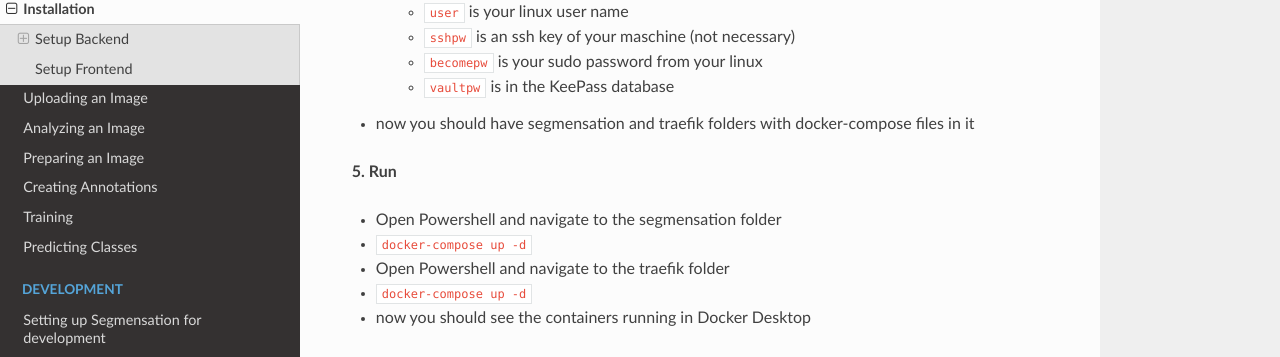
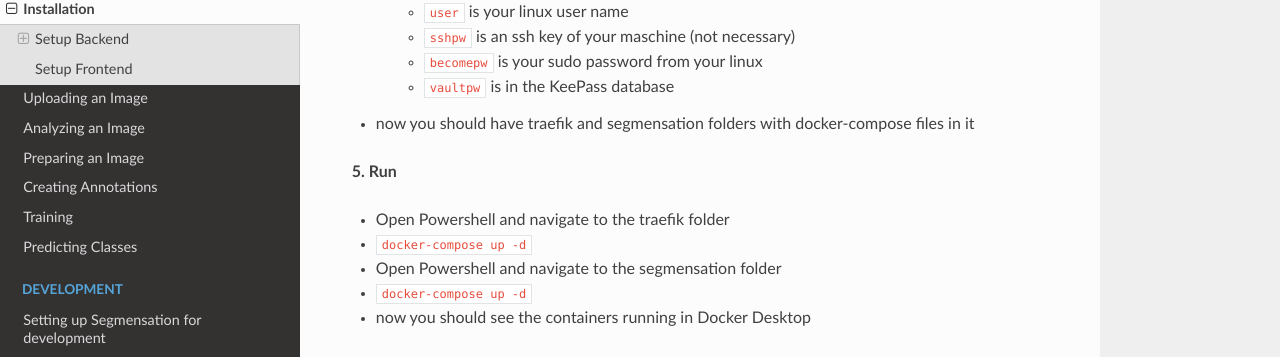
Before and after one commit to Segmensation/segmensation-docs, a Sphinx documentation site: the page built from source/usage/installation.rst, in a window 1280 px wide and 900 px high, scrolled down 3248 px. Shown: the part 144-501 px from the top of the window. Built offline with Sphinx 7.4.7 and the Read the Docs theme 2.0.0, drawn with Linux system fonts in a browser that asks for light colours.

Commit message:
fix typos

```diff
--- a/source/usage/installation.rst
+++ b/source/usage/installation.rst
@@ -146,13 +146,13 @@ Localhost Linux
     - ``sshpw`` is an ssh key of your maschine (not necessary)
     - ``becomepw`` is your sudo password from your linux
     - ``vaultpw`` is in the KeePass database
-- now you should have segmensation and traefik folders with docker-compose files in it
+- now you should have traefik and segmensation folders with docker-compose files in it
 
 **5. Run**
 
+- Open Powershell and navigate to the traefik folder
+- ``docker-compose up -d``
 - Open Powershell and navigate to the segmensation folder
-- ``docker-compose up -d``
-- Open Powershell and navigate to the traefik folder
 - ``docker-compose up -d``
 - now you should see the containers running in Docker Desktop
 
```
